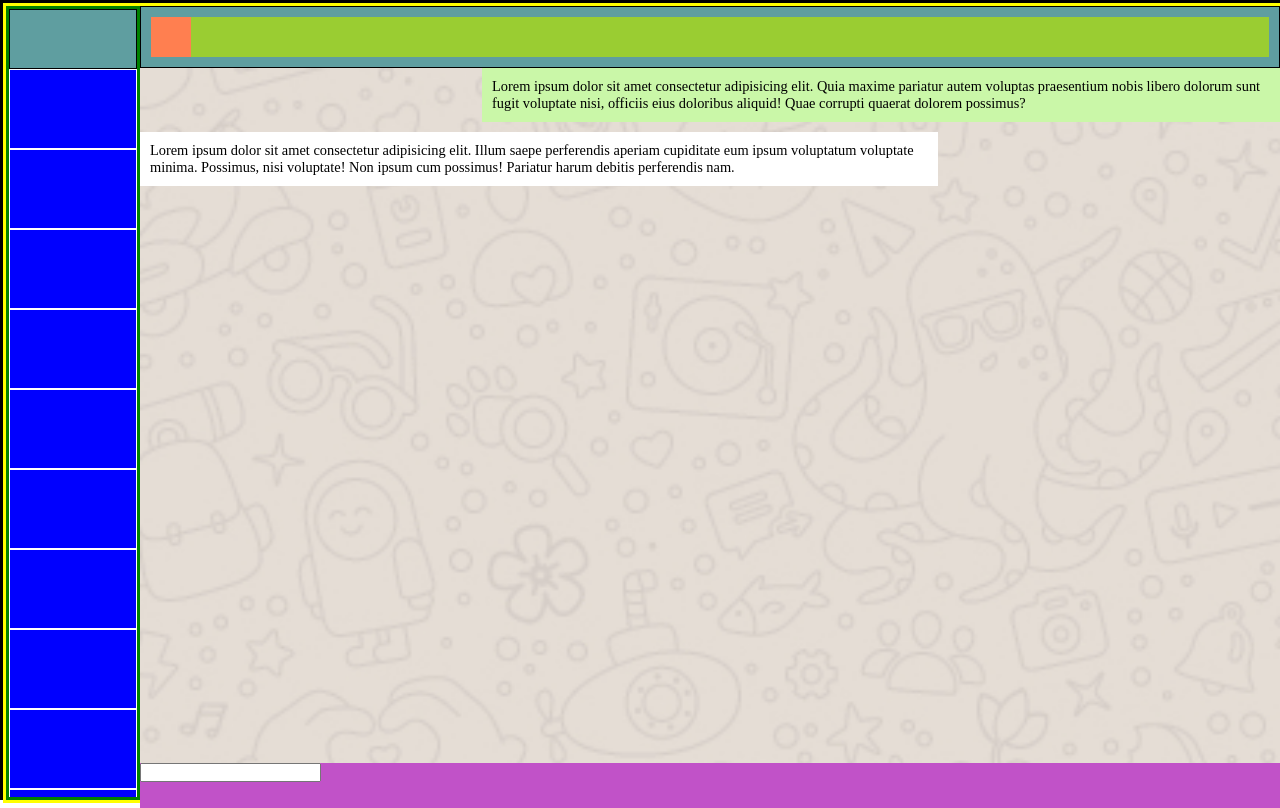
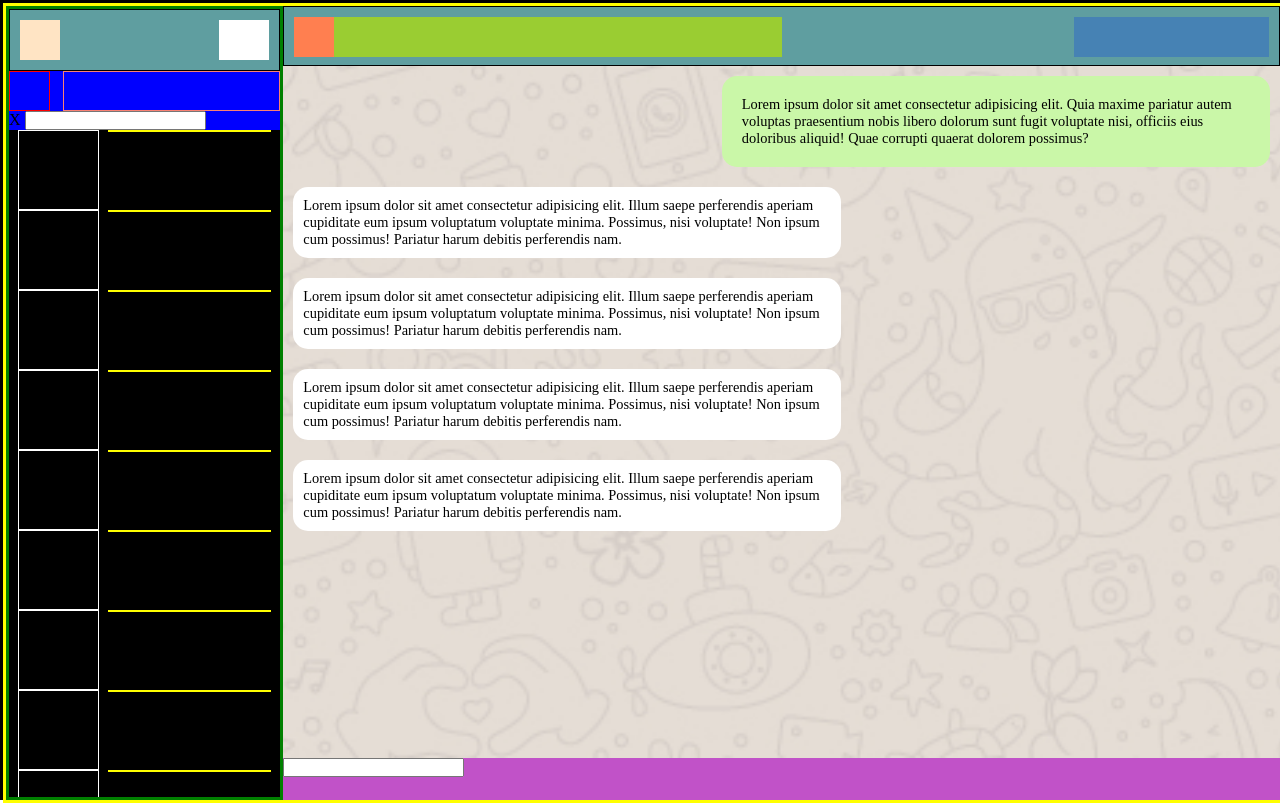
Before and after one commit to lucasens1/html-css-boolzapp, a plain HTML site: page index.html in a window 1280 px wide. Drawn offline with Linux system fonts and the light colour scheme.

Commit message:
add : complete responsive layout, mobile, tablet, desktop

```diff
--- a/css/style.css
+++ b/css/style.css
@@ -14,14 +14,24 @@
     box-sizing: border-box;
 }
 /*UTILITIES*/
-.mrg-b-10{
+.mrg-b-10 {
     margin-bottom: 10px;
 }
-.pd-xy-10{
+.mrg-send {
+    margin: 10px 10px 10px 0;
+}
+
+.mrg-receive{
+    margin: 10px 0px 10px 10px;
+}
+.pd-xy-10 {
     padding: 10px;
 }
+.pd-xy-20 {
+    padding: 20px;
+}
 
-.txt-s-m{
+.txt-s-m {
     font-size: 0.9rem;
 }
 /*APPROCCIO MOBILE-FIRST*/
@@ -55,28 +65,8 @@
 
 .webapp-col-right{
     height: 100%;
-}
-
-@media screen and (min-width : 768px) {
-    .webapp-col-left{
-        display: block;
-        width: 20vh;
-        height: 100vh;
-    }
-
-    .notify .ntfy-lft{
-        display: none;
-    }
-
-    .searchbar{
-        display: none;
-    }
-    .chats .contact .img-contact{
-        display: block;
-        width: 100%;
-        height: 10vh;
-        border: 1px solid white;
-    }
+    display: flex;
+    flex-direction: column;
 }
 
 /*Header per entrambi Sx e Dx*/
@@ -87,6 +77,11 @@
     background-color: var(--blue-header);
     border: 1px solid black;
 }
+
+.icons-head{
+    display: none;
+}
+
 /*Header nella col dx*/
 .header-left{
     width: 100%;
@@ -117,34 +112,144 @@
 
 /* Chat Formatting */
 .chat-txt{
-    position: relative;
     /*flex prop*/
     display: flex;
-    flex-wrap: wrap;
+    flex-wrap: nowrap;
     flex-direction: column;
     /*bg prop*/
     background-image: url(../img/mine.jpg);
     background-position: center;
     background-size: cover;
     height: calc(100vh - 60px);
+    overflow: scroll;
+}
 
-}
 .msg-sender{
     max-width: 70%;
     background-color: #caf7a8;
     align-self: self-end;
+    border-radius: 15px;
 }
 
 .msg-receiver{
     max-width: 70%;
     background-color: #ffffff;
     align-self: self-start;
+    border-radius: 15px;
 }
 
 .insert-msg{
     height: 45px;
     width: 100%;
-    position: absolute;
     background-color: #c152c8;
-    bottom: 0;
 }
+
+@media screen and (min-width : 768px) {
+    .webapp-col-left{
+        display: block;
+        width: 20vh;
+        height: 100vh;
+    }
+
+    .ntfy-right{
+        display: none;
+    }
+
+    .searchbar{
+        display: none;
+    }
+    .chats .contact .img-contact{
+        display: block;
+        width: 100%;
+        height: 10vh;
+        border: 1px solid white;
+    }
+
+    .msg-receiver,
+    .msg-sender {
+        width: 55%;
+    }
+
+    .header-ui{
+        display: flex;
+        justify-content: space-between;
+    }
+
+    .profile-img{
+        height: 40px;
+        width: 40px;
+        background-color: var(--rcvd-white);
+    }
+
+    .header-right{
+        width: 20%;
+        display: block;
+        height: 40px;
+        background-color: steelblue;
+    }
+
+    .header-left {
+        width: 50%;
+    }
+}
+
+@media screen and (min-width : 992px){
+    .webapp-col-left{
+        width: 30%;
+    }
+
+    .icons-head{
+        display: block;
+        width: 50px;
+        height: 40px;
+        background-color: white;
+    }
+
+    .chats{
+        width: 100%;
+        background-color: black;
+    }
+
+    .contact {
+        display: flex;
+        justify-content: space-evenly;
+    }
+
+    .chats .contact .img-contact{
+        width: 30%;
+    }
+
+    .chat-name-msg {
+        display: block;
+        width: 60%;
+        height: 100%;
+        border: 1px solid yellow;
+    }
+    .notify{
+        height: 40px;
+        display: flex;
+        flex-direction: row;
+        justify-content: space-between;
+    }
+
+    .ntfy-lft{
+        width: 15%;
+        border: 1px solid red;
+    }
+
+    .ntfy-right{
+        display: block;
+        height: 40px;
+        width: 80%;
+        border: 1px solid salmon;
+    }
+
+    .searchbar{
+        display: block;
+    }
+
+    .chat-name-msg{
+        display: block;
+    }
+
+}
--- a/index.html
+++ b/index.html
@@ -13,7 +13,10 @@
             <!-- Parte sx della web app-->
             <div class="webapp-col-left">
 
-                <div class="header-ui"></div>
+                <div class="header-ui">
+                    <div class="profile-img"></div>
+                    <div class="icons-head"></div>
+                </div>
 
                 <div class="notify">
                     <div class="ntfy-lft"></div>
@@ -22,7 +25,7 @@
 
                 <div class="searchbar">
                     <i></i>
-                    <label for=""></label>
+                    <label for="">X</label>
                     <input type="search">
                 </div>
 
@@ -106,15 +109,21 @@
 
                 <div class="chat-txt txt-s-m">
 
-                    <div class="msg-sender pd-xy-10 mrg-b-10">Lorem ipsum dolor sit amet consectetur adipisicing elit. Quia maxime pariatur autem voluptas praesentium nobis libero dolorum sunt fugit voluptate nisi, officiis eius doloribus aliquid! Quae corrupti quaerat dolorem possimus?</div>
+                    <div class="msg-sender pd-xy-20 mrg-send">Lorem ipsum dolor sit amet consectetur adipisicing elit. Quia maxime pariatur autem voluptas praesentium nobis libero dolorum sunt fugit voluptate nisi, officiis eius doloribus aliquid! Quae corrupti quaerat dolorem possimus?</div>
 
-                    <div class="msg-receiver pd-xy-10 mrg-b-10">Lorem ipsum dolor sit amet consectetur adipisicing elit. Illum saepe perferendis aperiam cupiditate eum ipsum voluptatum voluptate minima. Possimus, nisi voluptate! Non ipsum cum possimus! Pariatur harum debitis perferendis nam.</div>
+                    <div class="msg-receiver pd-xy-10 mrg-receive">Lorem ipsum dolor sit amet consectetur adipisicing elit. Illum saepe perferendis aperiam cupiditate eum ipsum voluptatum voluptate minima. Possimus, nisi voluptate! Non ipsum cum possimus! Pariatur harum debitis perferendis nam.</div>
 
-                    <div class="insert-msg">
-                        <input type="text">
-                    </div>
+                    <div class="msg-receiver pd-xy-10 mrg-receive">Lorem ipsum dolor sit amet consectetur adipisicing elit. Illum saepe perferendis aperiam cupiditate eum ipsum voluptatum voluptate minima. Possimus, nisi voluptate! Non ipsum cum possimus! Pariatur harum debitis perferendis nam.</div>
+                    <div class="msg-receiver pd-xy-10 mrg-receive">Lorem ipsum dolor sit amet consectetur adipisicing elit. Illum saepe perferendis aperiam cupiditate eum ipsum voluptatum voluptate minima. Possimus, nisi voluptate! Non ipsum cum possimus! Pariatur harum debitis perferendis nam.</div>
+
+                    <div class="msg-receiver pd-xy-10 mrg-receive">Lorem ipsum dolor sit amet consectetur adipisicing elit. Illum saepe perferendis aperiam cupiditate eum ipsum voluptatum voluptate minima. Possimus, nisi voluptate! Non ipsum cum possimus! Pariatur harum debitis perferendis nam.</div>
+
+
                 </div>
 
+                <div class="insert-msg">
+                    <input type="text">
+                </div>
             </div>
         </div>
    </div>
```
